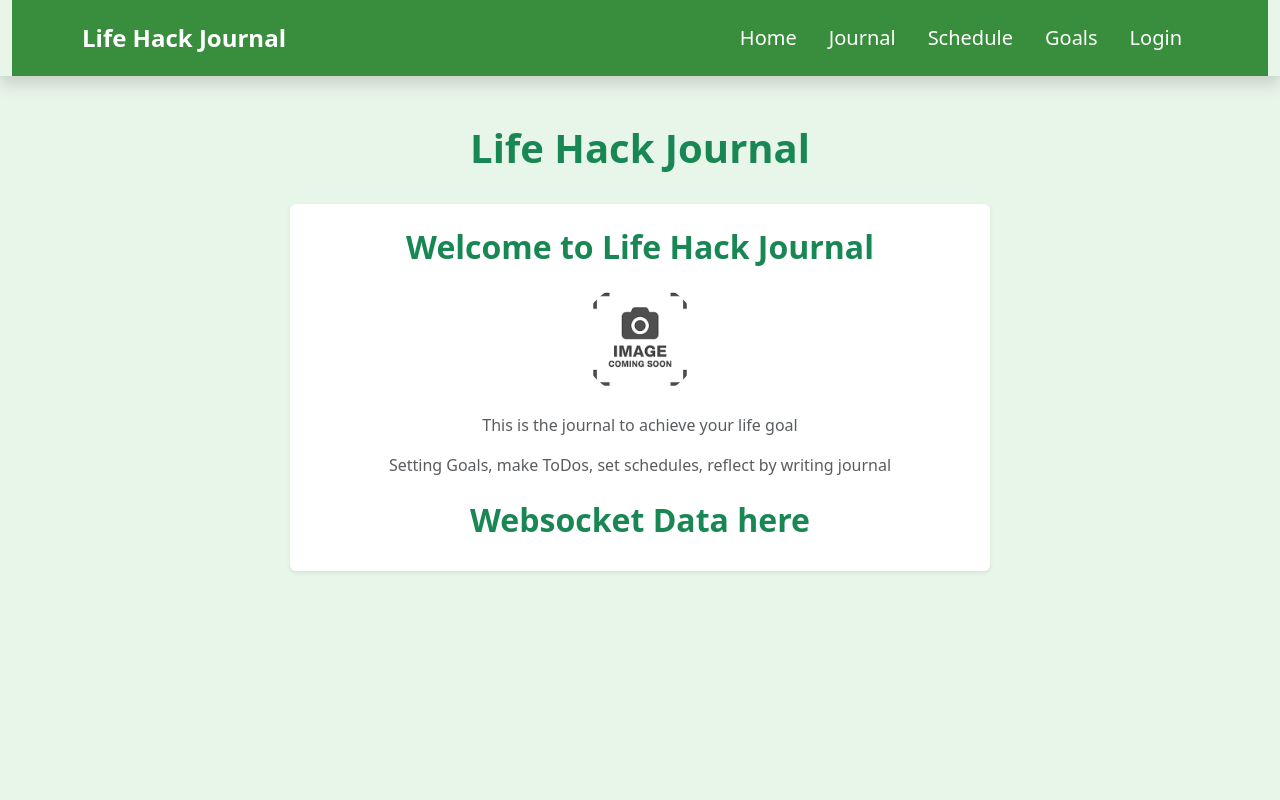
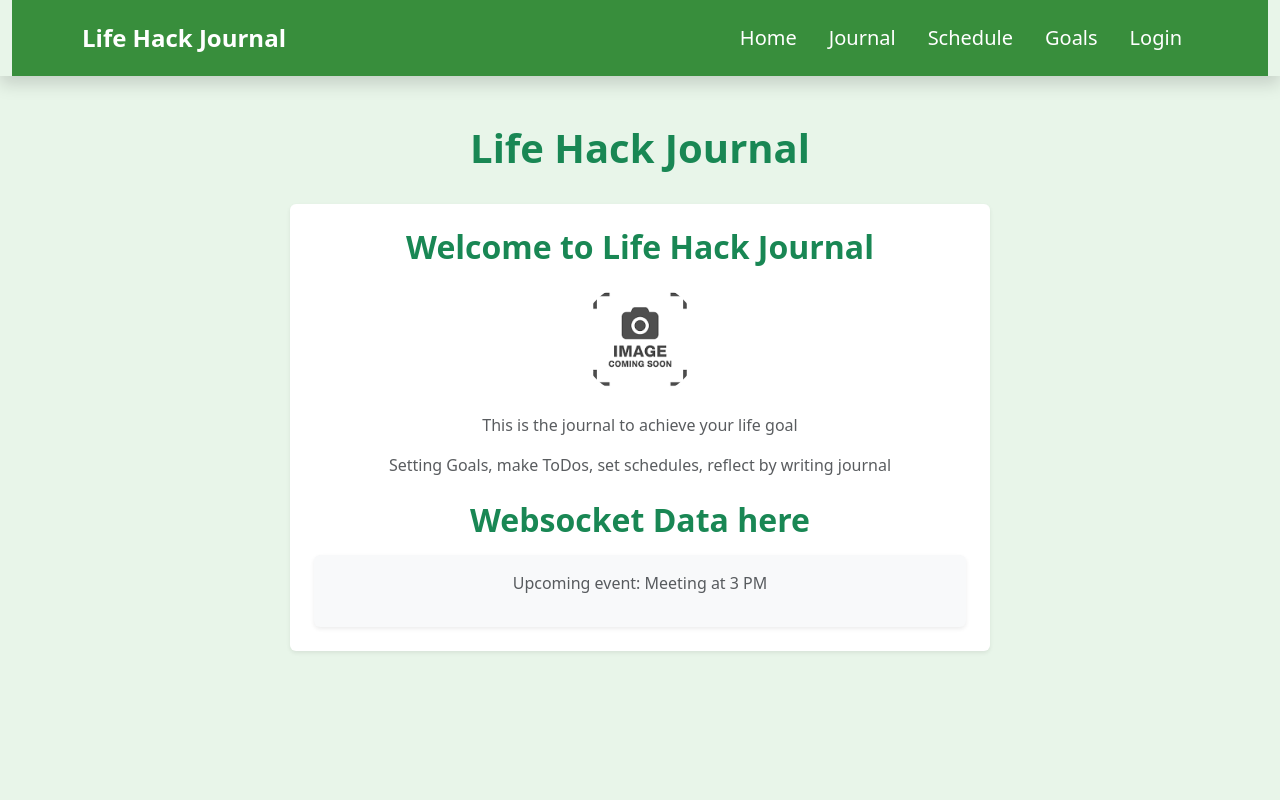
Before and after one commit to rikushiraiwa/startup, a React (Vite) app: page /home in a window 1280 px wide. Shown: the top 800 px of the page. Built offline with nearby package versions, Linux system fonts and the light colour scheme.

Commit message:
Add Home page a mock out function for websocket

```diff
--- a/src/pages/home.jsx
+++ b/src/pages/home.jsx
@@ -1,9 +1,28 @@
-import React from "react";
+import React, { useState, useEffect } from "react";
 import { Container } from "react-bootstrap";
 
 const placeholderImage = "/placeholder.png";
 
 export default function Home() {
+    const [websocketData, setWebsocketData] = useState("Waiting for data...");
+
+    useEffect(() => {
+        const messages = [
+            "New journal entry available!",
+            "Goal completed: Read 5 pages today",
+            "Upcoming event: Meeting at 3 PM",
+            "New task added: Buy groceries",
+            "Reminder: Reflect on today's progress"
+        ];
+
+        const interval = setInterval(() => {
+            const randomMessage = messages[Math.floor(Math.random() * messages.length)];
+            setWebsocketData(randomMessage);
+        }, 5000); // Simulate WebSocket messages every 5 seconds
+
+        return () => clearInterval(interval); // Cleanup on component unmount
+    }, []);
+
     return (
         <div className="container-fluid vh-100 d-flex flex-column align-items-center py-4" style={{ backgroundColor: "#E8F5E9" }}>
             <header className="text-center mb-4">
@@ -19,6 +38,9 @@ export default function Home() {
                 <p className="text-muted">Setting Goals, make ToDos, set schedules, reflect by writing journal</p>
 
                 <h2 className="text-success fw-bold mt-4">Websocket Data here</h2>
+                <div className="bg-light p-3 rounded shadow-sm mt-3">
+                    <p className="text-muted">{websocketData}</p>
+                </div>
             </Container>
         </div>
     );
```
